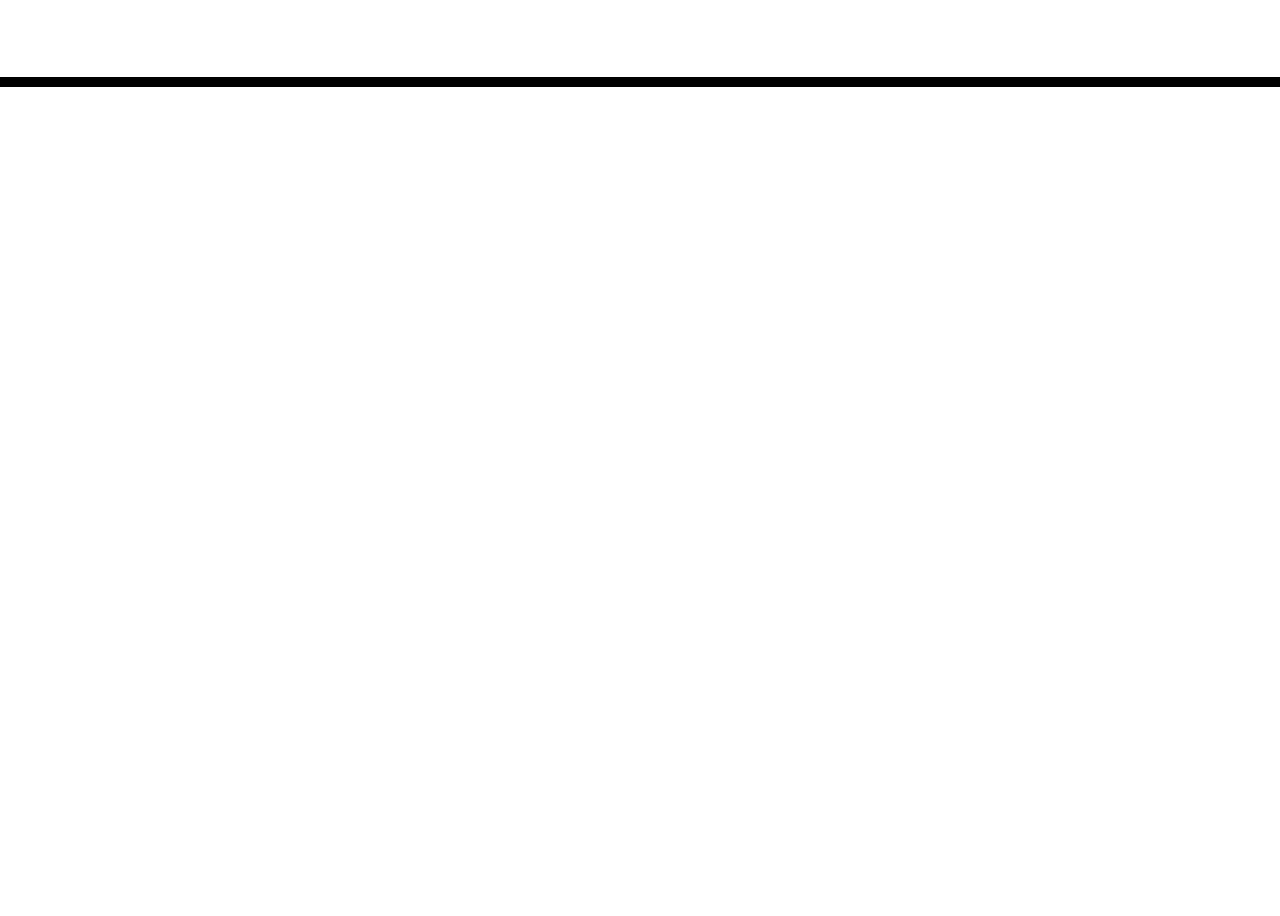
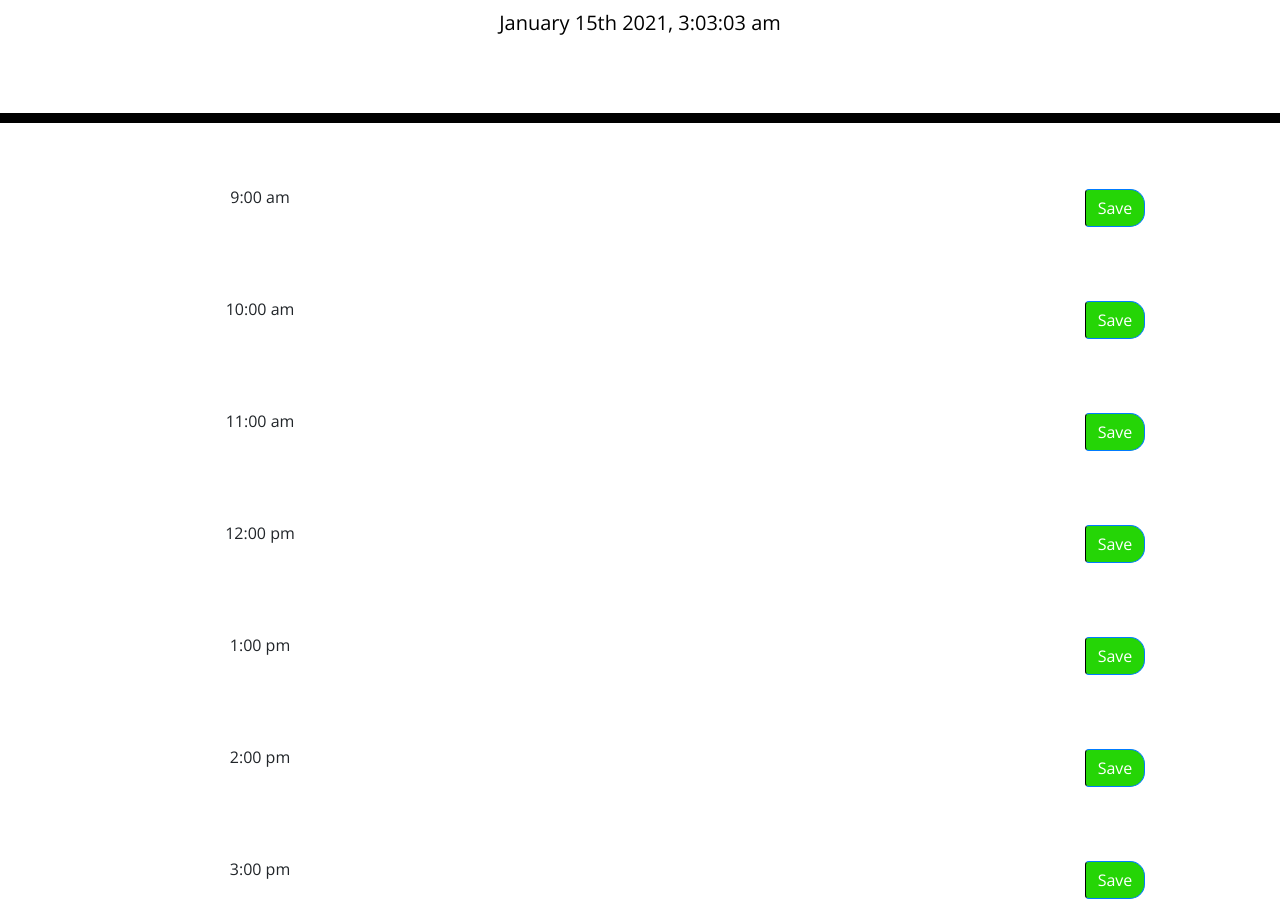
Before and after one commit to sfinck/day-planner, a plain HTML site: page index.html in a window 1280 px wide. Shown: the part 181-1097 px from the top of the page. Before the commit the page ends 800 px from the top, so only its background shows below. Drawn offline with nearby package versions, Linux system fonts and the light colour scheme.

Commit message:
restructured HTML file and add time tracker to display current time

```diff
--- a/index.html
+++ b/index.html
@@ -9,7 +9,7 @@
     <link rel="stylesheet" href="https://use.fontawesome.com/releases/v5.8.1/css/all.css"
         integrity="sha384-50oBUHEmvpQ+1lW4y57PTFmhCaXp0ML5d60M1M7uH2+nqUivzIebhndOJK28anvf" crossorigin="anonymous" />
     <link href="https://fonts.googleapis.com/css?family=Open+Sans&display=swap" rel="stylesheet" />
-    <link rel="stylesheet" href="style.css" />
+    <link rel="stylesheet" href="./style.css" />
     <title>Work Day Scheduler</title>
 </head>
 
@@ -20,32 +20,80 @@
         <p id="currentDay" class="lead"></p>
     </header>
     <div class="container">
-       <script type="javascript">
-
-       </script>
         <!-- Timeblocks go here -->
-        <!-- <div class="col-md-3 float-left">
-            <div id="time">9:00 am</div>
+        <div class="row">
+            <div class="col time-block">
+                <div class="row">
+                    <div class="col-md-4">9:00 am</div>
+                    <div class="col-md-6" class="userTask" id="task-9"></div>
+                    <div class="col-md-2"><button type="button" id="saveBtn" class="btn btn-primary">Save</button></div>
+                </div>
+                <div class="row">
+                    <div class="col-md-4">10:00 am</div>
+                    <div class="col-md-6" class="userTask" id="task-10"></div>
+                    <div class="col-md-2"><button type="button" id="saveBtn" class="btn btn-primary">Save</button></div>
+                </div>
+                <div class="row">
+                    <div class="col-md-4">11:00 am</div>
+                    <div class="col-md-6" class="userTask" id="task-11"></div>
+                    <div class="col-md-2"><button type="button" id="saveBtn" class="btn btn-primary">Save</button></div>
+                </div>
+                <div class="row">
+                    <div class="col-md-4">12:00 pm</div>
+                    <div class="col-md-6" class="userTask" id="task-12"></div>
+                    <div class="col-md-2"><button type="button" id="saveBtn" class="btn btn-primary">Save</button></div>
+                </div>
+                <div class="row">
+                    <div class="col-md-4">1:00 pm</div>
+                    <div class="col-md-6" class="userTask" id="task-13"></div>
+                    <div class="col-md-2"><button type="button" id="saveBtn" class="btn btn-primary">Save</button></div>
+                </div>
+                <div class="row">
+                    <div class="col-md-4">2:00 pm</div>
+                    <div class="col-md-6" class="userTask" id="task-14"></div>
+                    <div class="col-md-2"><button type="button" id="saveBtn" class="btn btn-primary">Save</button></div>
+                </div>
+                <div class="row">
+                    <div class="col-md-4">3:00 pm</div>
+                    <div class="col-md-6" class="userTask" id="task-15"></div>
+                    <div class="col-md-2"><button type="button" id="saveBtn" class="btn btn-primary">Save</button></div>
+                </div>
+                <div class="row">
+                    <div class="col-md-4">4:00 pm</div>
+                    <div class="col-md-6" class="userTask" id="task-16"></div>
+                    <div class="col-md-2"><button type="button" id="saveBtn" class="btn btn-primary">Save</button></div>
+                </div>
+                <div class="row">
+                    <div class="col-md-4">5:00 pm</div>
+                    <div class="col-md-6" class="userTask" id="task-17"></div>
+                    <div class="col-md-2"><button type="button" id="saveBtn" class="btn btn-primary">Save</button></div>
+                </div>
+                <div class="row">
+                    <div class="col-md-4">6:00 pm</div>
+                    <div class="col-md-6" class="userTask" id="task-18"></div>
+                    <div class="col-md-2"><button type="button" id="saveBtn" class="btn btn-primary">Save</button></div>
+                </div>
             </div>
 
-        <div class="col-md-7 float-right">
+            <!-- <div class="col-md-7 float-right">
                             <div id="task">
                                 <div class="list-group">
-                    <a href="#" class="list-group-item list-group-item-action list-group-item-danger">A simple danger
+                                    <a href="#" class="list-group-item list-group-item-action list-group-item-danger">A
+                                        simple danger
                                         list
                                         group item</a>
-                    <a href="#" class="list-group-item list-group-item-action list-group-item-success">A simple success
+                                    <a href="#" class="list-group-item list-group-item-action list-group-item-success">A
+                                        simple success
                                         list
                                         group item</a>
-                    <a href="#" class="list-group-item list-group-item-action list-group-item-dark">A simple dark list
+                                    <a href="#" class="list-group-item list-group-item-action list-group-item-dark">A
+                                        simple dark list
                                         group
                                         item</a>
                                 </div>
                             </div>
 
-            <div class="col-md-2 float-right">
-                <button type="button" id="save" class="btn btn-primary">Save</button>
-            </div> -->
+                         -->
 
             <!--Closing container tag-->
         </div>
--- a/script.js
+++ b/script.js
@@ -1,34 +1,39 @@
-//Calls local storage
-window.localStorage
-console.log(localStorage);
-
-//Calls moment.js
-var moment = moment();
+var timeTracker = setInterval(displayCount, 1000);
+function displayCount() {
+    var currentTime = moment().format('MMMM Do YYYY, h:mm:ss a');
+    $("#currentDay").text(currentTime);
+}
 
 
-var timeDiv = $("<div>").att("class","time-block");
-var pastTasks = $("<div>").att("class","past");
-var presentTasks = $("<div>").att("class","present");
-var futureTasks = $("<div>").att("class","future");
-var saveButton = $("<div>").att("class", "saveBtn");
-var userTimes = ["9:00 am", "10:00 am", "11:00 am", "12:00 pm", "1:00 pm", "2:00 pm", "3:00 pm", "4:00 pm", "5:00 pm"];
+// window.localStorage
+// console.log(localStorage);
 
-//Function to loop through times
-function genTimes (); {
-    var userTimes;
-    for (i = 0; i < userTimes.length; i++) {
-      text += userTimes[i] + "<br>";
-    }
-}
 
-//Dynamically created table
-var createRow = function (){
-var tRow = $("<tr>");
-var pastTd = $("<td>").append(presentTasks);
-var pastTd = $("<td>").append(futureTasks);
-var pastTd = $("<td>").append(saveButton);
 
-}
+// var timeDiv = $("<div>").att("class","time-block");
+// var pastTasks = $("<div>").att("class","past");
+// var presentTasks = $("<div>").att("class","present");
+// var futureTasks = $("<div>").att("class","future");
+// var saveButton = $("<div>").att("class", "saveBtn");
+// var userTimes = ["9:00 am", "10:00 am", "11:00 am", "12:00 pm", "1:00 pm", "2:00 pm", "3:00 pm", "4:00 pm", "5:00 pm"];
+
+// // Function to loop through times
+// function genTimes (); {
+//     var userTimes;
+//     for (i = 0; i < userTimes.length; i++) {
+//       text += userTimes[i] + "<br>";
+//     }
+// }
+
+// // Dynamically created table
+// var createRow = function (){
+// var tRow = $("<tr>");
+// var pastTd = $("<td>").append(presentTasks);
+// var pastTd = $("<td>").append(futureTasks);
+// var pastTd = $("<td>").append(saveButton);
+
+// }
+
 
 
 
--- a/style.css
+++ b/style.css
@@ -57,11 +57,11 @@ body {
     color: white;
   }
 
-  .saveBtn {
+  #saveBtn {
     border-left: 1px solid black;
     border-top-right-radius: 15px;
     border-bottom-right-radius: 15px;
-    background-color: #06AED5;
+    background-color: #25d506;
     color: white;
   }
 
```
Lines whose indentation alone changed are shown as unchanged.
